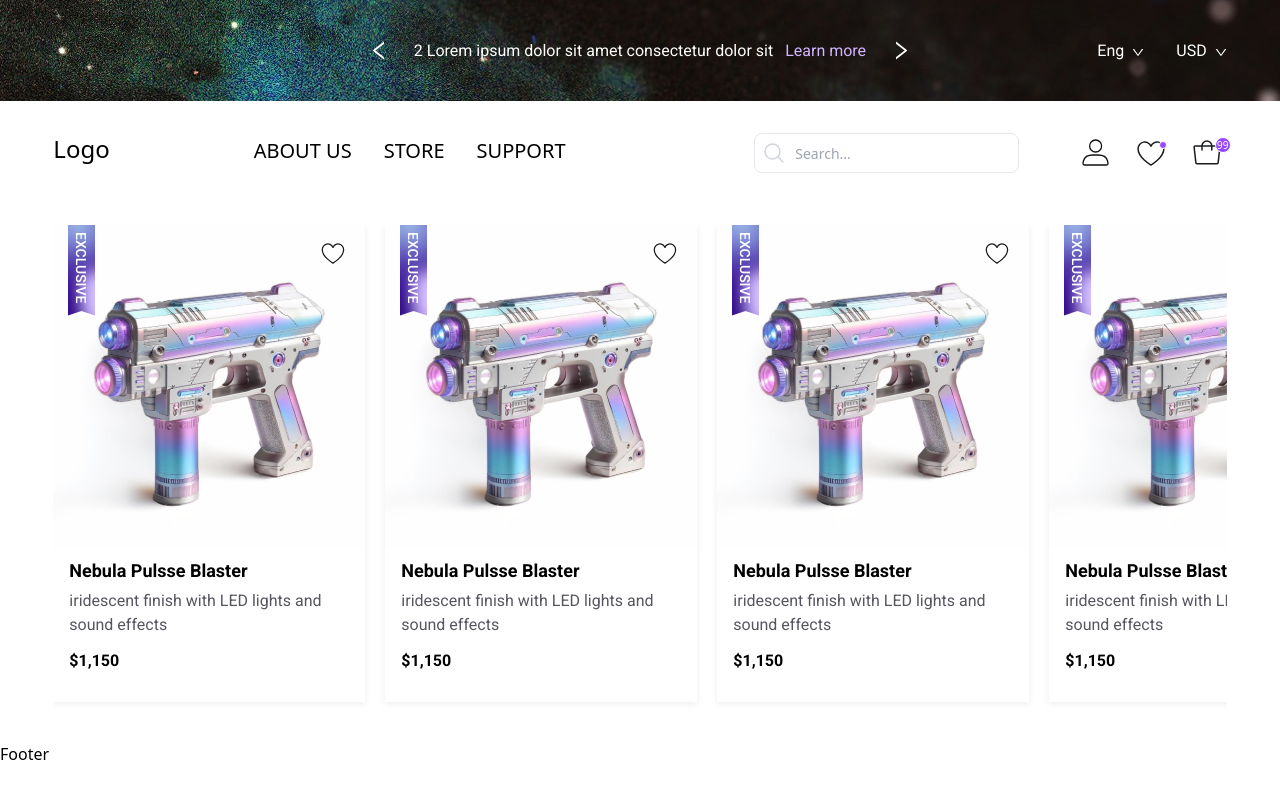
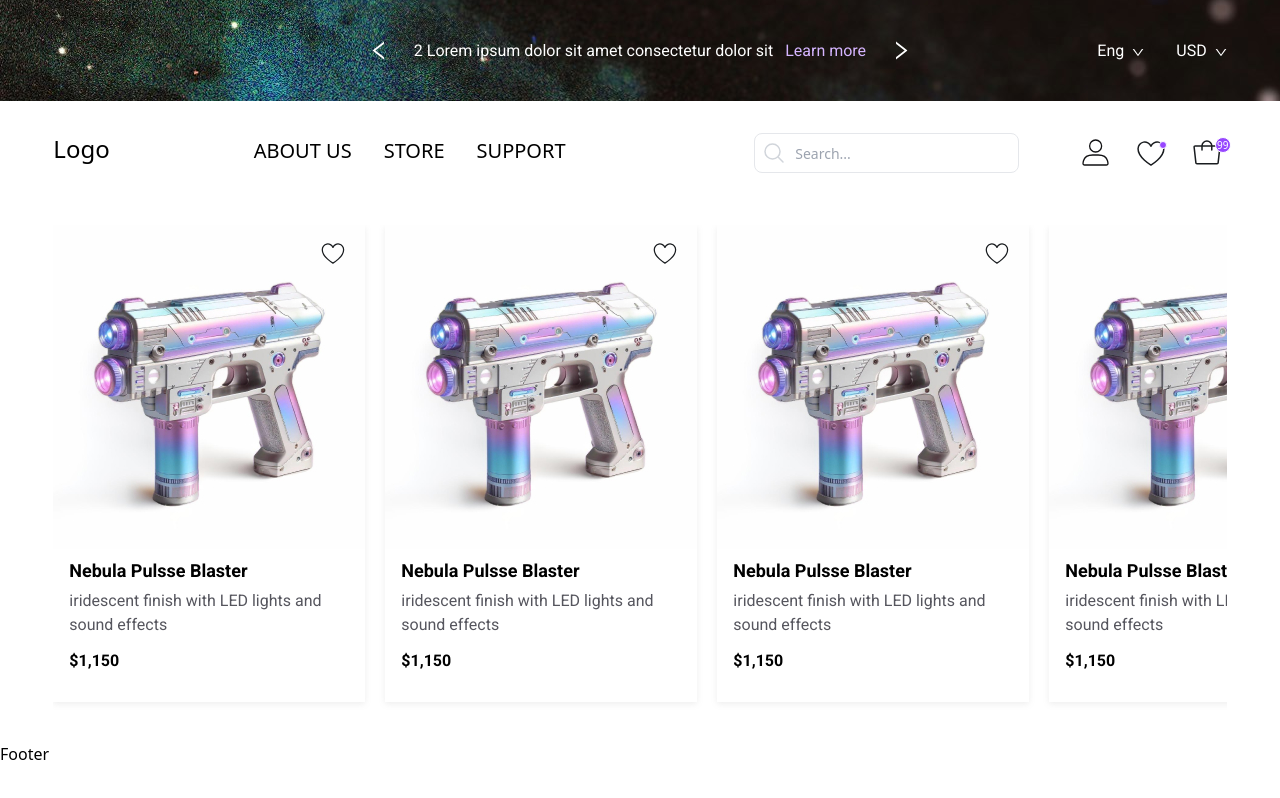
Before and after one commit to BohdanTaran/cos, a React (Vite) app: page / in a window 1280 px wide. Built offline with nearby package versions, Linux system fonts and the light colour scheme; a web font is replaced by a local one.

Commit message:
change name of props

```diff
--- a/src/entities/ProductCard/components/ProductCard.tsx
+++ b/src/entities/ProductCard/components/ProductCard.tsx
@@ -4,12 +4,16 @@ import { HeaderHeartIcon } from '../../../shared/Icons/HeaderHeartIcon'
 import { HeaderToteIcon } from '../../../shared/Icons/HeaderToteIcon'
 import ProductLabel from './ProductLabel'
 
-const ProductCard = () => {
-	return (
-    <div className="relative shadow-product-card flex flex-col min-w-[164px] h-[290px] font-roboto laptop:min-w-[312px] laptop:h-[477px]">
+interface Props {
+  label: string;
+}
+
+const ProductCard = ({ label }: Props) => {
+  return (
+    <div className="relative shadow-product-card flex flex-col min-w-[164px] max-w-[164px] min-h-[290px] max-h-[290px] font-roboto laptop:min-w-[312px] laptop:max-w-[312px] laptop:min-h-[477px] laptop:max-h-[477px]">
       <div>
         <HeaderHeartIcon styles="w-5 absolute right-3 top-2 laptop:right-5 laptop:top-4 laptop:w-6" />
-        <ProductLabel type={'EXCLUSIVE'} />
+        <ProductLabel label={label} />
         <Image src={ProductCardImage} styles="w-full" />
       </div>
       <div className="p-2 laptop:px-4">
@@ -33,5 +37,5 @@ const ProductCard = () => {
       </div>
     </div>
   );
-}
+};
 export default ProductCard
--- a/src/entities/ProductCard/components/ProductLabel.tsx
+++ b/src/entities/ProductCard/components/ProductLabel.tsx
@@ -1,11 +1,10 @@
 interface Props {
-  type: string;
+  label: string;
 }
 
-const ProductLabel = ({type}: Props) => {
-
+const ProductLabel = ({ label }: Props) => {
   const backgroundLabel = () => {
-    switch (type) {
+    switch (label) {
       case 'EXCLUSIVE':
         return 'bg-product-label-exclusive';
       case 'NEW':
@@ -15,7 +14,7 @@ const ProductLabel = ({type}: Props) => {
       case 'LIMITED':
         return 'bg-product-label-limited';
     }
-  }
+  };
 
   return (
     <div
@@ -26,7 +25,7 @@ const ProductLabel = ({type}: Props) => {
       }}
       className={`pr-3 absolute top-[-14px] left-[8px] max-w-[101px] h-[14px] flex items-center text-[10px] transform rotate-90 text-white ${backgroundLabel()} bg-cover bg-left-bottom laptop:top-[-28px] laptop:left-[15px] laptop:h-[27px] laptop:text-sm laptop:font-medium`}
     >
-      <span className="ml-1 laptop:ml-2">{type}</span>
+      <span className="ml-1 laptop:ml-2">{label}</span>
     </div>
   );
 };
```
